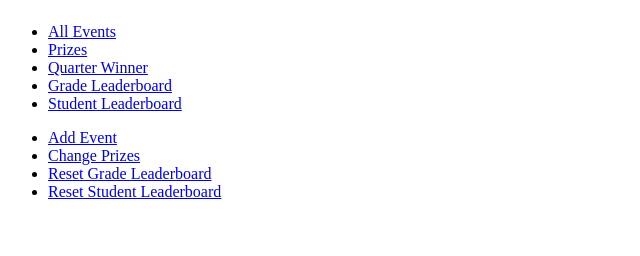
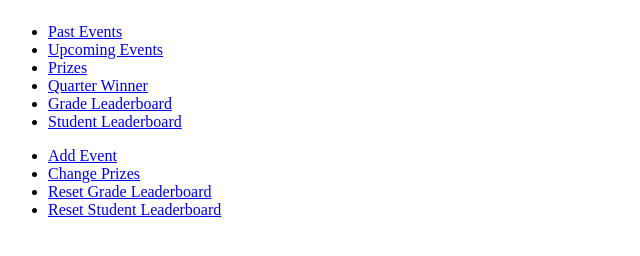
Before and after one commit to MohitSoni11/school-involvement-app, a Flask app: template templates/admin-home.html in a window 1280 px wide. Shown: the part 57-313 px from the top of the page, without its empty margins (0-640 px from the left). Run offline with Flask 3, Linux system fonts and the light colour scheme; the template is opened without the code that fills it, so the values that code supplies are empty.

Commit message:
Small changes

```diff
--- a/templates/admin-home.html
+++ b/templates/admin-home.html
@@ -9,7 +9,8 @@
   <body>
     <h1>Welcome to your Admin dashboard {{name}}!</h1>
     <ul>
-      <li><a href="/all-events">All Events</a></li>
+      <li><a href="/past-events">Past Events</a></li>
+      <li><a href="/upcoming-events">Upcoming Events</a></li>
       <li><a href="/prizes">Prizes</a></li>
       <li><a href="/quarter-winner">Quarter Winner</a></li>
       <li><a href="/grade-leaderboard">Grade Leaderboard</a></li>
```
